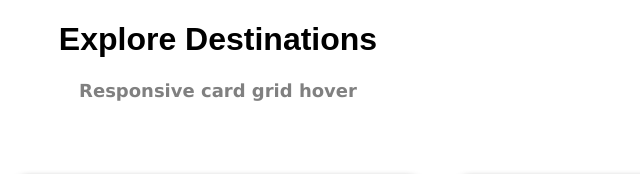
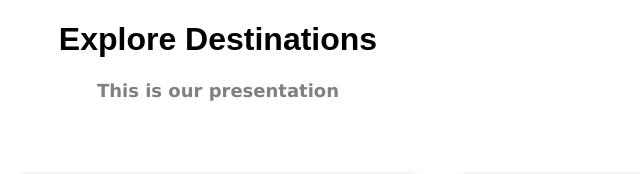
Before and after one commit to rodneyshema/html-exercises, a plain HTML site: page rodney/index.html in a window 1280 px wide. Shown: the top 174 px of the page, 422-1062 px from the left. Drawn offline with Linux system fonts and the light colour scheme.

Commit message:
add new file

```diff
--- a/rodney/index.html
+++ b/rodney/index.html
@@ -6,7 +6,7 @@
     <title>Rodney's Profile Card</title>
     <link rel="stylesheet" href="style.css">
 <h1>Explore Destinations</h1>
-<h2>Responsive card grid hover</h2>
+<h2>This is our presentation</h2>
 <body>
   <div class="noble">
       <div class="rodo">
```
